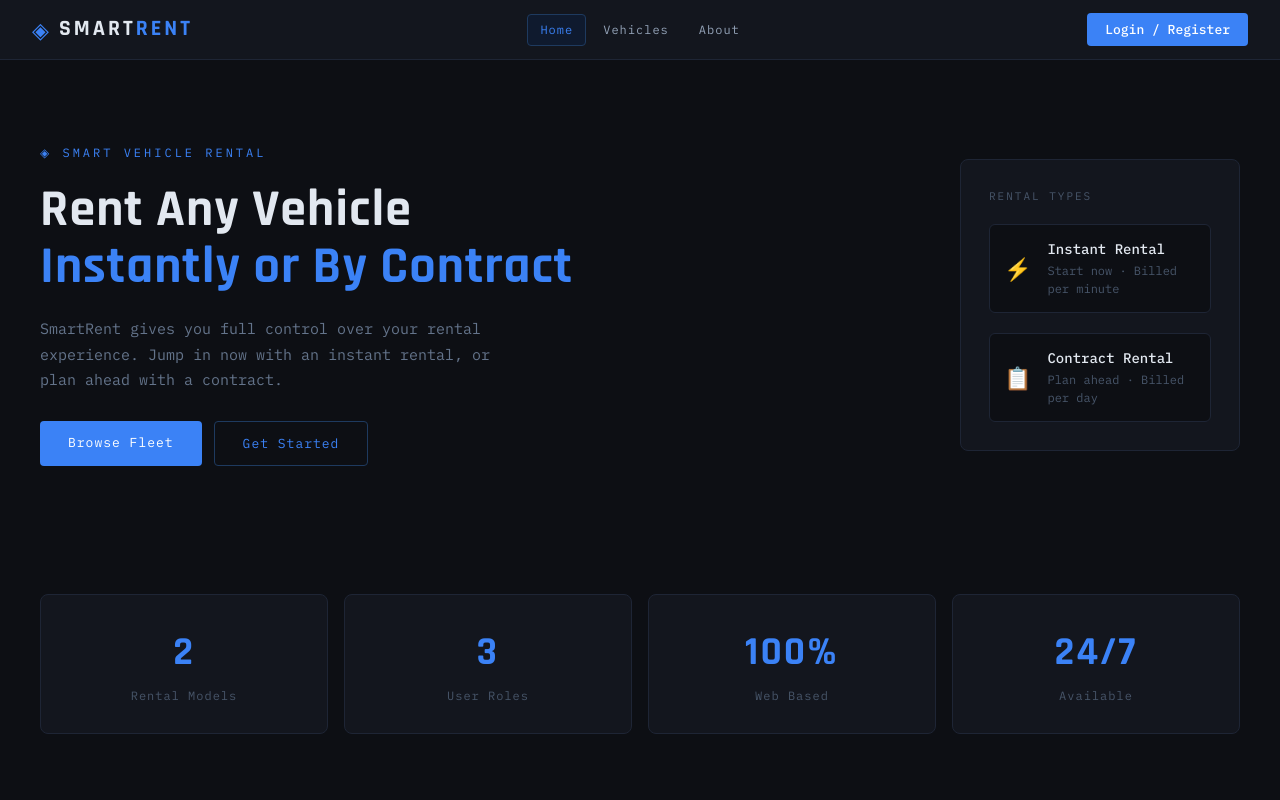
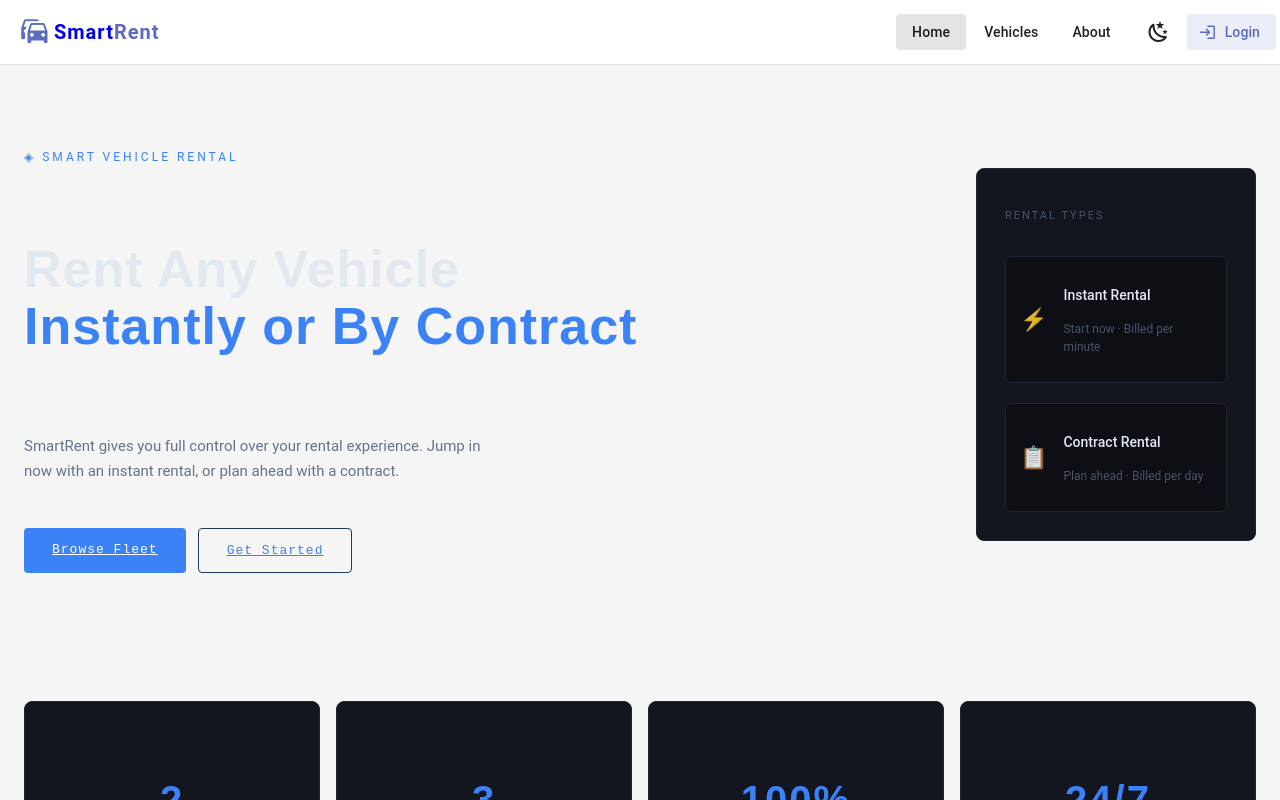
Before and after one commit to Kernel-Hunter/smart-vehicle-rental-system, a Vue app in the folder frontend/: page / in a window 1280 px wide. Shown: the top 800 px of the page. Built offline with nearby package versions, Linux system fonts and the light colour scheme.

Commit message:
Update App.vue

```diff
--- a/frontend/src/App.vue
+++ b/frontend/src/App.vue
@@ -1,81 +1,133 @@
 <template>
-  <div class="app-shell">
+  <!-- v-app is required by Vuetify — it wraps everything and applies the theme -->
+  <v-app :theme="theme">
 
-    <!-- ── Top navigation bar: sticky, always visible on every page ── -->
-    <header class="topbar">
+    <!-- ── Top navigation bar ── -->
+    <v-app-bar flat border="b" :elevation="0">
 
-      <!-- Brand logo on the left -->
-      <div class="topbar-brand">
+      <!-- Brand -->
+      <v-app-bar-title>
         <router-link to="/" class="brand-link">
-          <span class="brand-icon">◈</span>
-          <span class="brand-name">SMART<span class="brand-accent">RENT</span></span>
+          <v-icon color="primary" class="mr-1">mdi-car-multiple</v-icon>
+          <span class="brand-text">Smart<span class="brand-accent">Rent</span></span>
         </router-link>
-      </div>
+      </v-app-bar-title>
 
-      <!-- Center nav links -->
-      <nav class="topbar-nav">
-        <!-- Public: always visible -->
-        <router-link to="/" class="nav-link">Home</router-link>
-        <router-link to="/vehicles" class="nav-link">Vehicles</router-link>
-        <router-link to="/about" class="nav-link">About</router-link>
+      <!-- Nav links (desktop) -->
+      <template v-slot:append>
+        <div class="nav-links mr-2">
+          <v-btn variant="text" to="/" exact>Home</v-btn>
+          <v-btn variant="text" to="/vehicles">Vehicles</v-btn>
+          <v-btn variant="text" to="/about">About</v-btn>
 
-        <!-- Customer only: shown when logged in -->
-        <router-link v-if="isLoggedIn" to="/rentals" class="nav-link">My Rentals</router-link>
-        <router-link v-if="isLoggedIn" to="/profile" class="nav-link">Profile</router-link>
+          <!-- Customer links: only when logged in -->
+          <template v-if="currentUser">
+            <v-btn variant="text" to="/rentals">My Rentals</v-btn>
+            <v-btn variant="text" to="/profile">Profile</v-btn>
+          </template>
 
-        <!-- Admin only: shown when role is ADMIN -->
-        <router-link v-if="isAdmin" to="/admin" class="nav-link">Dashboard</router-link>
-        <router-link v-if="isAdmin" to="/admin/users" class="nav-link">Users</router-link>
-        <router-link v-if="isAdmin" to="/admin/stats" class="nav-link">Stats</router-link>
-      </nav>
+          <!-- Admin links: only when role is ADMIN -->
+          <template v-if="isAdmin">
+            <v-btn variant="text" to="/admin" color="primary">Dashboard</v-btn>
+            <v-btn variant="text" to="/admin/users" color="primary">Users</v-btn>
+            <v-btn variant="text" to="/admin/stats" color="primary">Stats</v-btn>
+          </template>
+        </div>
 
-      <!-- Right side: user info or login button -->
-      <div class="topbar-user">
-        <!-- If logged in: show role badge, username, logout button -->
-        <span v-if="isLoggedIn" class="user-info">
-          <span class="user-badge">{{ role }}</span>
-          {{ username }}
-          <button class="btn-logout" @click="logout">Logout</button>
-        </span>
+        <!-- Dark/light mode toggle button -->
+        <v-btn
+          :icon="theme === 'dark' ? 'mdi-weather-sunny' : 'mdi-weather-night'"
+          variant="text"
+          @click="toggleTheme"
+          class="mr-1"
+        />
 
-        <!-- If NOT logged in: show login/register link -->
-        <router-link v-else to="/login" class="btn-login">Login / Register</router-link>
-      </div>
+        <!-- Logged in: show user chip + logout -->
+        <template v-if="currentUser">
+          <v-chip
+            :color="isAdmin ? 'secondary' : 'primary'"
+            variant="tonal"
+            class="mr-2"
+            prepend-icon="mdi-account"
+          >
+            {{ currentUser.username }}
+            <!-- Role badge inside chip -->
+            <v-badge
+              :content="currentUser.role"
+              color="primary"
+              inline
+              class="ml-1"
+            />
+          </v-chip>
+          <v-btn variant="tonal" color="error" @click="logout" prepend-icon="mdi-logout">
+            Logout
+          </v-btn>
+        </template>
 
-    </header>
+        <!-- Not logged in: login button -->
+        <v-btn v-else variant="tonal" color="primary" to="/login" prepend-icon="mdi-login">
+          Login
+        </v-btn>
+      </template>
+    </v-app-bar>
 
-    <!-- ── Main content area: router-view renders the current page ── -->
-    <main class="page-content">
-      <router-view />
-    </main>
+    <!-- ── Page content ── -->
+    <v-main>
+      <v-container fluid class="pa-6" style="max-width: 1280px;">
+        <router-view />
+      </v-container>
+    </v-main>
 
-  </div>
+    <!-- ── Global snackbar for notifications ── -->
+    <v-snackbar v-model="snackbar.show" :color="snackbar.color" :timeout="3000" location="bottom right">
+      {{ snackbar.text }}
+      <template v-slot:actions>
+        <v-btn variant="text" @click="snackbar.show = false">Close</v-btn>
+      </template>
+    </v-snackbar>
+
+  </v-app>
 </template>
 
 <script>
+import { getCurrentUser, clearCurrentUser } from './store/data.js'
+
 export default {
   name: 'App',
 
+  data() {
+    return {
+      // Theme: read from localStorage so it persists across sessions
+      theme: localStorage.getItem('sr_theme') || 'light',
+      currentUser: getCurrentUser(),
+      // Global snackbar used for notifications
+      snackbar: { show: false, text: '', color: 'success' }
+    }
+  },
+
   computed: {
-    // True if a JWT token exists in localStorage (user is authenticated)
-    isLoggedIn() { return !!localStorage.getItem('token') },
+    isAdmin() { return this.currentUser?.role === 'ADMIN' }
+  },
 
-    // Username saved to localStorage after successful login
-    username() { return localStorage.getItem('username') || '' },
-
-    // Role saved to localStorage: either 'CUSTOMER' or 'ADMIN'
-    role() { return localStorage.getItem('role') || '' },
-
-    // True only if role is ADMIN — controls Admin nav links visibility
-    isAdmin() { return localStorage.getItem('role') === 'ADMIN' }
+  // Watch route changes to re-read the current user
+  // (needed after login/logout)
+  watch: {
+    $route() {
+      this.currentUser = getCurrentUser()
+    }
   },
 
   methods: {
-    // Logout: wipe all stored auth data and redirect to login page
+    // Toggle between light and dark theme and save preference
+    toggleTheme() {
+      this.theme = this.theme === 'light' ? 'dark' : 'light'
+      localStorage.setItem('sr_theme', this.theme)
+    },
+
+    // Clear session and redirect to login
     logout() {
-      localStorage.removeItem('token')
-      localStorage.removeItem('username')
-      localStorage.removeItem('role')
+      clearCurrentUser()
+      this.currentUser = null
       this.$router.push('/login')
     }
   }
@@ -83,159 +135,25 @@ export default {
 </script>
 
 <style scoped>
-/* ── Google Fonts: Rajdhani for headings, IBM Plex Mono for body/data ── */
-@import url('https://fonts.googleapis.com/css2?family=Rajdhani:wght@500;700&family=IBM+Plex+Mono:wght@400;500&display=swap');
-
-/* ── Global resets applied to the whole page via :global ── */
-:global(*, *::before, *::after) {
-  box-sizing: border-box;
-  margin: 0;
-  padding: 0;
+.brand-link {
+  text-decoration: none;
+  display: flex;
+  align-items: center;
 }
 
-:global(body) {
-  background-color: #0d0f14; /* Deep dark background */
-  color: #c8d0e0;
-  font-family: 'IBM Plex Mono', monospace;
-  min-height: 100vh;
+.brand-text {
+  font-size: 20px;
+  font-weight: 700;
+  letter-spacing: 1px;
+  color: inherit;
 }
 
-:global(a) { text-decoration: none; }
-
-/* ── App shell: full height column layout ── */
-.app-shell {
-  min-height: 100vh;
-  display: flex;
-  flex-direction: column;
+.brand-accent {
+  color: rgb(var(--v-theme-primary));
 }
 
-/* ── Top bar ── */
-.topbar {
+.nav-links {
   display: flex;
-  align-items: center;
-  justify-content: space-between;
-  padding: 0 32px;
-  height: 60px;
-  background: #13161e;              /* Slightly lighter than page background */
-  border-bottom: 1px solid #1e2535;
-  position: sticky;                 /* Stays at top when scrolling */
-  top: 0;
-  z-index: 100;                     /* Always above page content */
-}
-
-/* ── Brand ── */
-.brand-link {
-  display: flex;
-  align-items: center;
-  gap: 10px;
-}
-
-.brand-icon {
-  font-size: 22px;
-  color: #3b82f6;
-}
-
-.brand-name {
-  font-family: 'Rajdhani', sans-serif;
-  font-size: 22px;
-  font-weight: 700;
-  letter-spacing: 3px;
-  color: #e2e8f0;
-}
-
-/* The RENT part of SMARTRENT is blue */
-.brand-accent { color: #3b82f6; }
-
-/* ── Nav links ── */
-.topbar-nav {
-  display: flex;
-  gap: 4px;
-  flex-wrap: wrap;
-}
-
-.nav-link {
-  padding: 6px 12px;
-  border-radius: 4px;
-  font-size: 12px;
-  font-family: 'IBM Plex Mono', monospace;
-  color: #94a3b8;
-  letter-spacing: 1px;
-  transition: all 0.2s;
-  border: 1px solid transparent;
-  white-space: nowrap;
-}
-
-/* Active page and hover both get blue highlight */
-.nav-link:hover,
-.nav-link.router-link-active {
-  color: #3b82f6;
-  border-color: #1e3a5f;
-  background: #0f1a2e;
-}
-
-/* ── User area (right side) ── */
-.topbar-user {
-  display: flex;
-  align-items: center;
-  gap: 12px;
-  flex-shrink: 0;
-}
-
-.user-info {
-  display: flex;
-  align-items: center;
-  gap: 10px;
-  font-size: 13px;
-  color: #94a3b8;
-}
-
-/* Role badge: shows CUSTOMER or ADMIN */
-.user-badge {
-  background: #0f1a2e;
-  border: 1px solid #1e3a5f;
-  color: #3b82f6;
-  padding: 2px 8px;
-  border-radius: 3px;
-  font-size: 11px;
-  letter-spacing: 1px;
-}
-
-/* Logout button: subtle until hovered, then turns red */
-.btn-logout {
-  background: transparent;
-  border: 1px solid #2a3548;
-  color: #64748b;
-  padding: 5px 12px;
-  border-radius: 4px;
-  cursor: pointer;
-  font-family: 'IBM Plex Mono', monospace;
-  font-size: 12px;
-  transition: all 0.2s;
-}
-.btn-logout:hover {
-  border-color: #ef4444;
-  color: #ef4444;
-}
-
-/* Login button: solid blue */
-.btn-login {
-  background: #3b82f6;
-  color: #fff;
-  padding: 7px 18px;
-  border-radius: 4px;
-  font-family: 'IBM Plex Mono', monospace;
-  font-size: 13px;
-  font-weight: 500;
-  transition: background 0.2s;
-}
-.btn-login:hover { background: #2563eb; }
-
-/* ── Page content area ── */
-.page-content {
-  flex: 1;               /* Takes remaining vertical space */
-  padding: 36px 40px;
-  max-width: 1280px;     /* Prevents content from stretching too wide */
-  width: 100%;
-  margin: 0 auto;        /* Centers content horizontally */
+  gap: 2px;
 }
 </style>
```
